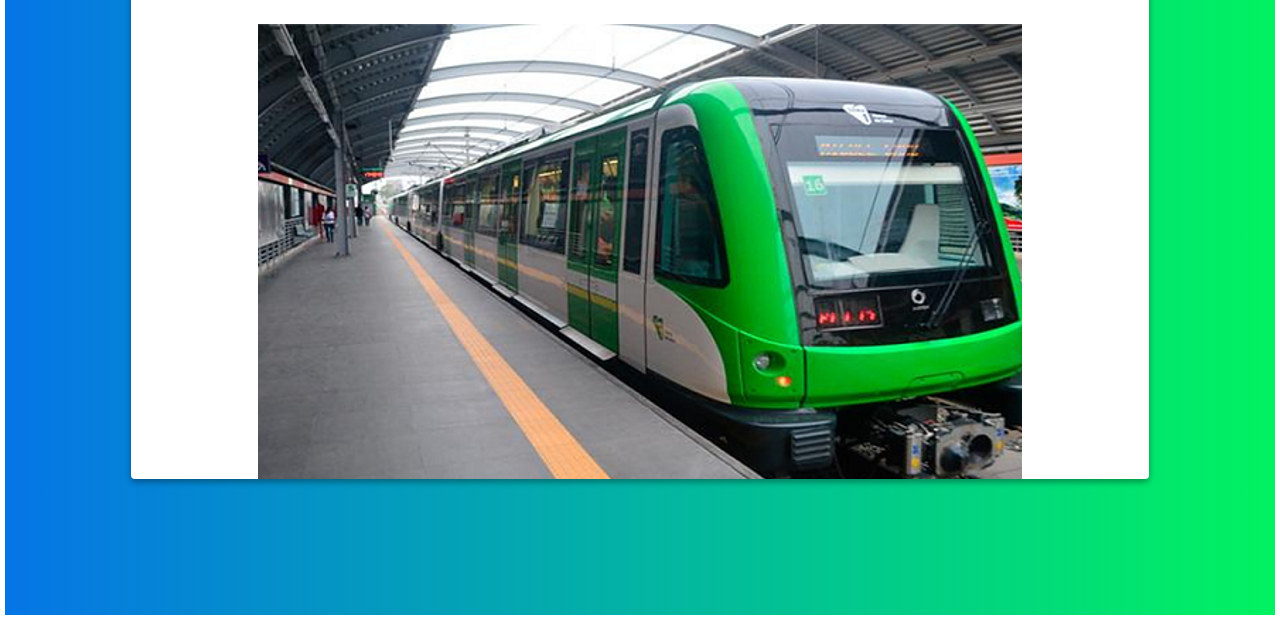
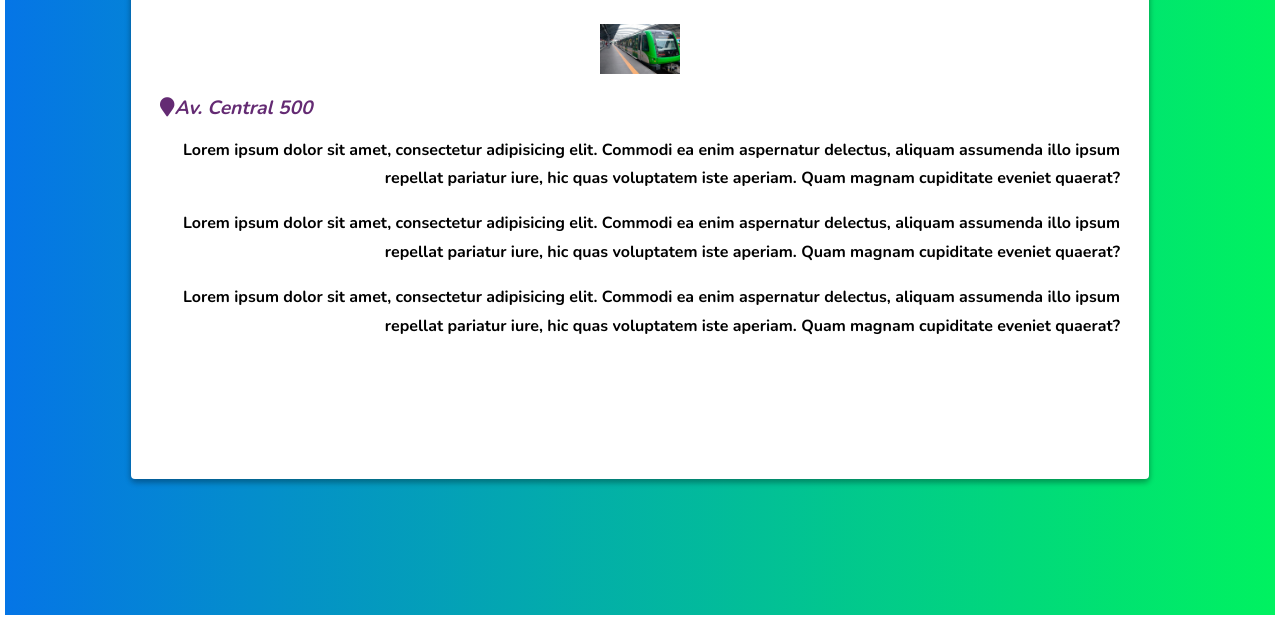
Before and after one commit to Kataclismico/kataclismico.github.com, a plain HTML site: page boletines/Restaurantes/sensei.html in a window 1280 px wide. Shown: the part 270-890 px from the top of the page. Drawn offline with nearby package versions, Linux system fonts and the light colour scheme.

```diff
--- a/boletines/Restaurantes/sensei.html
+++ b/boletines/Restaurantes/sensei.html
@@ -30,7 +30,7 @@
                 </header>
                 <section>
                     <center>
-                        <img src="../assets/images/LineaUno.png" class="main-image" alt="Tren de la Línea Uno" high=50px with=50px>
+                        <img src="../assets/images/LineaUno.png" class="main-image" alt="Tren de la Línea Uno" height=50px with=50px>
                     </center>
                      <div class="text">
                         <address class="address">
```
